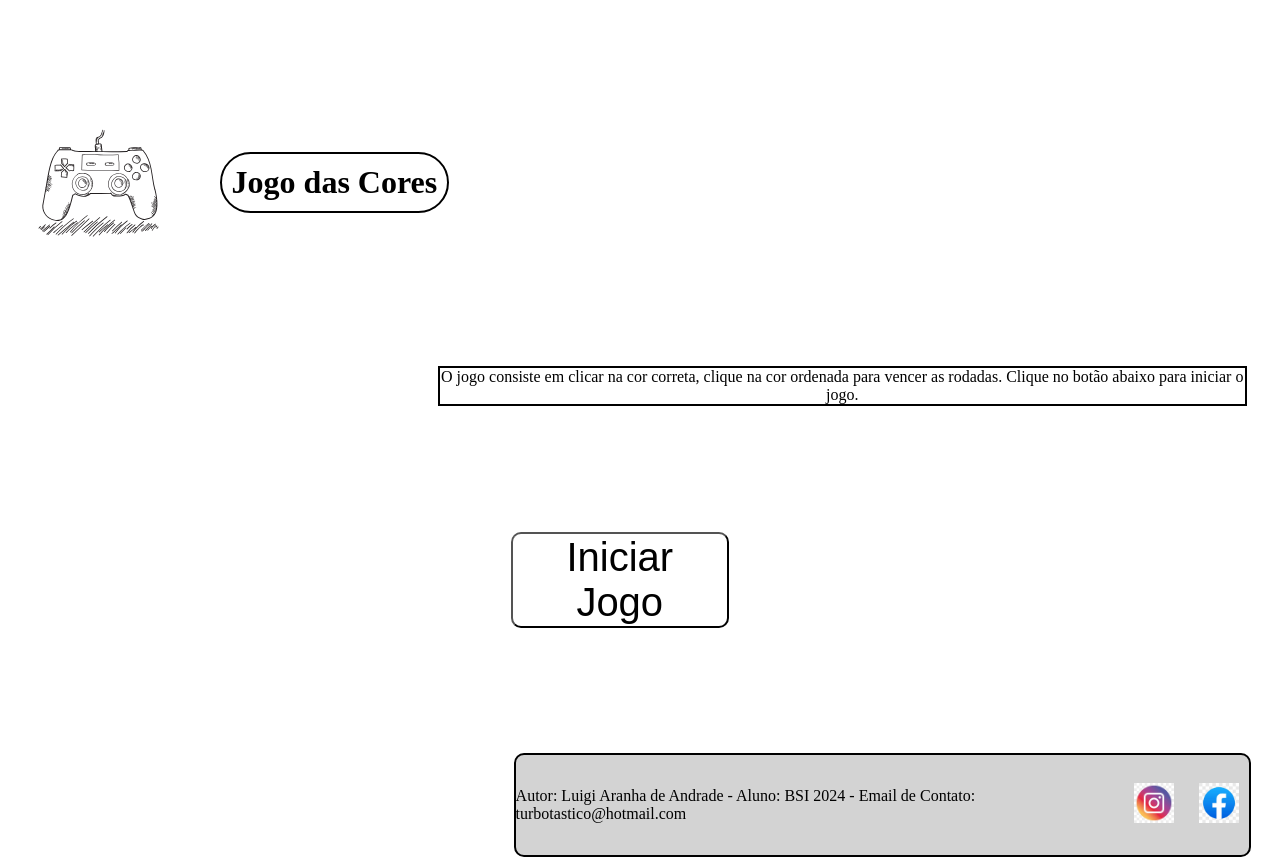
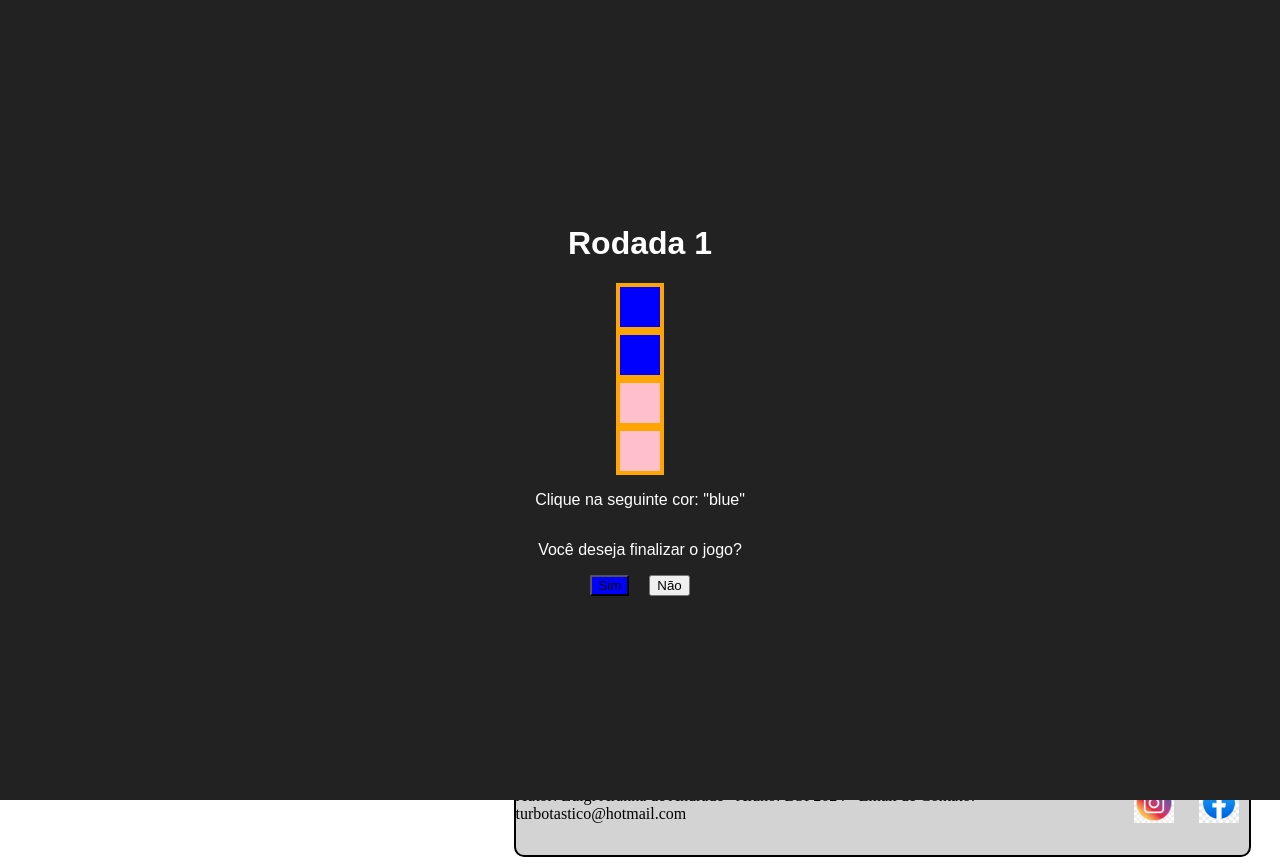
Before and after one commit to LuigiBSI2024/JavaScript-css-html-Primeira-Tentativa, a plain HTML site: page index.html in a window 1280 px wide. Both pictures are taken after a click on the button "Iniciar Jogo". Drawn offline with Linux system fonts and the light colour scheme.

Commit message:
Próximo de terminar o .js

```diff
--- a/css/styles.css
+++ b/css/styles.css
@@ -99,6 +99,12 @@ nav > ul {
     flex-direction: column;
     align-items: center;
     justify-content: center;
-  gap: 20px;
     font-family: sans-serif;
+    flex-wrap: wrap;
 }
+
+.grade-jogo{
+    width: 50%;
+    height: auto;
+    border: 4px solid orange;
+}
--- a/js/script.js
+++ b/js/script.js
@@ -16,42 +16,48 @@ function jogoExecutando() {
 
     novaRodada();
 
+
     function novaRodada() {
+        if (rodada >= 12) {
+            finalizar();
+            return;
+        }
+
         container.innerHTML = "";
 
         const titulo = document.createElement("h1");
         titulo.textContent = `Rodada ${rodada + 1}`;
         container.appendChild(titulo);
 
-        //
-        const peca1_jogo = document.createElement("div");
-        peca1_jogo.style.backgroundColor = corAleatoria();
+        const quantidadeQuadrados = 4 * (rodada + 1);
+        const clique_ordem = [];
 
-        const peca2_jogo = document.createElement("div");
-        peca2_jogo.style.backgroundColor = corAleatoria();
+        for (let i = 0; i < quantidadeQuadrados; i++) {
+            const peca = document.createElement("div");
+            peca.className = "grade-jogo";
+            peca.style.backgroundColor = corAleatoria();
+            peca.style.width = "40px";
+            peca.style.height = "40px";
+            peca.style.display = "inline-block";
+            peca.style.cursor = "pointer";
 
-        const peca3_jogo = document.createElement("div");
-        peca3_jogo.style.backgroundColor = corAleatoria();
-
-        const peca4_jogo = document.createElement("div");
-        peca4_jogo.style.backgroundColor = corAleatoria();
-
-        let clique_ordem = (peca1_jogo, peca2_jogo, peca3_jogo, peca4_jogo);
-        let ordem_para_usuario = corAleatoria();
-
-        container.appendChild(clique_ordem);
-
-        for(let i = 0; i <= clique_ordem.lenght(); i++){
-
-            container.clique_ordem[i].onclick = () => {
-                if (clique_ordem[i].style.backgroundColor === ordem_para_usuario){
+            peca.onclick = () => {
+                if (peca.style.backgroundColor === ordem_para_usuario) {
                     const parabens = document.createElement("p");
-                    parabens.textContent = "Você venceu esta rodada";
-                    break;
+                    parabens.textContent = "Você venceu esta rodada!";
+                    container.appendChild(parabens);
                 }
             };
+
+            clique_ordem.push(peca);
+            container.appendChild(peca);
         }
-        //Modificando
+
+        const ordem_para_usuario = clique_ordem[0].style.backgroundColor;
+        const ordem = document.createElement("p");
+        ordem.textContent = `Clique na seguinte cor: \"${ordem_para_usuario}\"`;
+
+        container.appendChild(ordem);
 
         const pergunta = document.createElement("p");
         pergunta.textContent = "Você deseja finalizar o jogo?";
@@ -84,17 +90,14 @@ function jogoExecutando() {
 
     function finalizar() {
         container.remove();
-        console.log("Obrigado por jogar.");
     }
 
     function corAleatoria() {
 
-        const letras = "0123456789ABCDEF";
-        let cor = "#";
+        const cores = ["blue", "red", "pink", "gray", "yellow", "white", "brown"];
+        let cor;
 
-        for (let i = 0; i < 6; i++) {
-            cor += letras[Math.floor(Math.random() * 16)];
-        }
+        cor = cores[Math.floor(Math.random() * cores.length)];
 
         return cor;
     }
```
Lines whose indentation alone changed are shown as unchanged.
